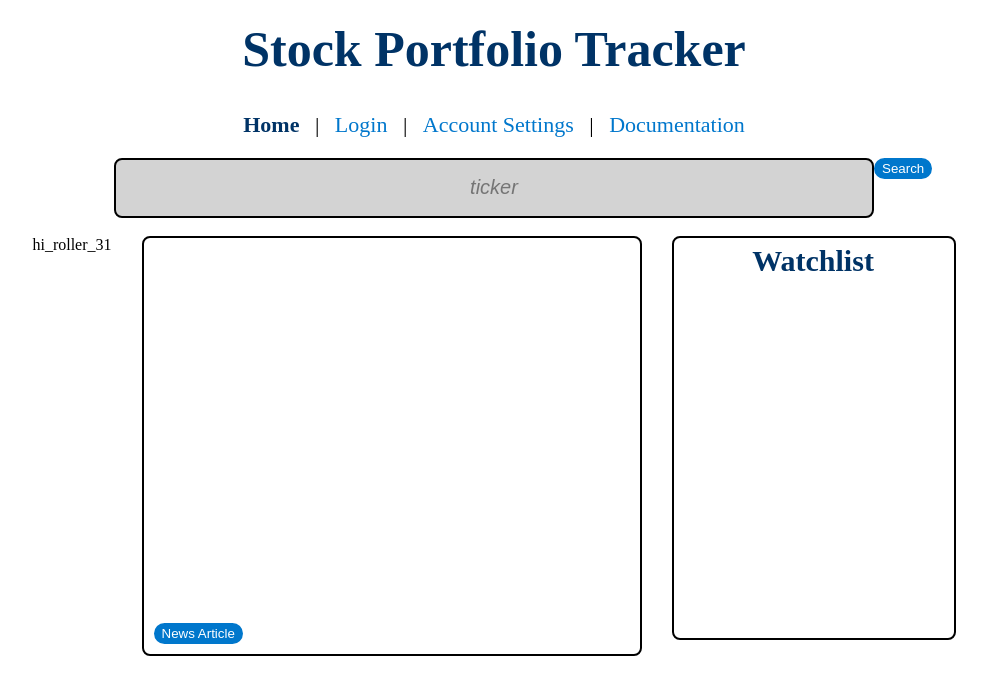
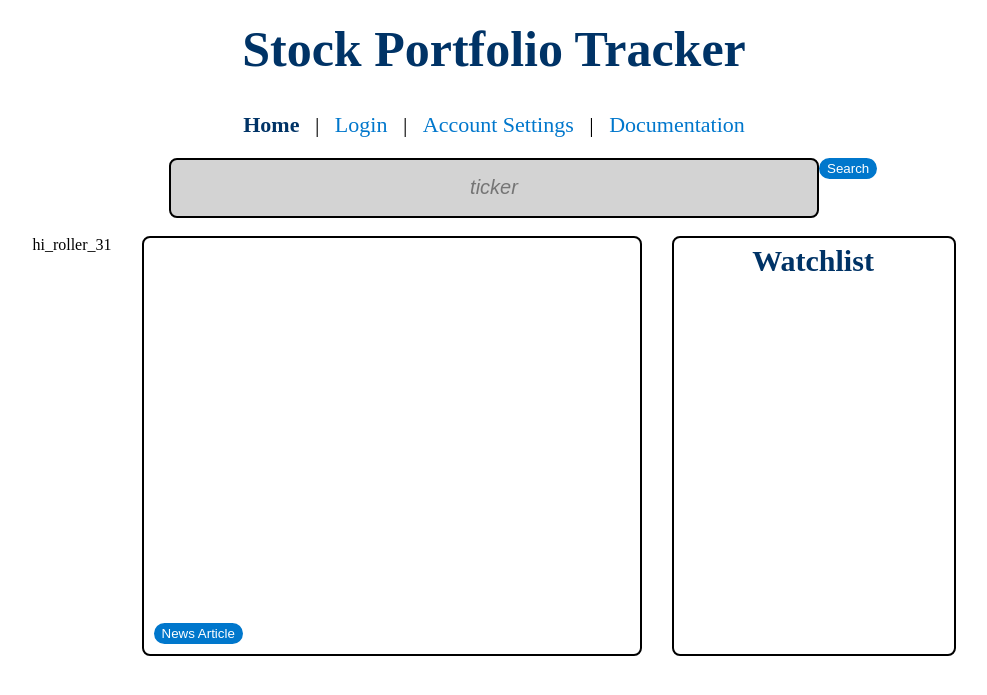
Before and after one commit to shammip/Stock-Portfolio-Tracker, a Flask app: page / in a window 1280 px wide. Shown: the top 695 px of the page, without its empty margins (146-1133 px from the left). Run offline with Flask 3, Linux system fonts and the light colour scheme; some libraries are stand-ins or nearby versions.

Commit message:
format rectangles and stock info

```diff
--- a/static/css/homepage.css
+++ b/static/css/homepage.css
@@ -33,7 +33,7 @@ body {
     overflow-y: auto; /*vertical scroll bar if buttons overflow*/
     overflow-x: hidden; /*any button horizontal overflow hides*/
     width: 280px; /* rectangle width */
-    height: 400px; /* rectangle height */
+    height: 416px; /* rectangle height */
     border: 2px solid black; /* border format */
     border-radius: 8px; /* rounded border */
     font-size: 20px; /* font size */
@@ -84,7 +84,7 @@ body {
 
 /* Search Bar Format */
 input {
-    width: 740px; /* width of search bar */
+    width: 630px; /* width of search bar */
     height: 40px; /* height of search bar */
     background-color: lightgray; /* background color */
     border: 2px solid black; /* border format */
@@ -169,10 +169,12 @@ input {
 #companyTicker {
     margin-bottom: 8px;
     text-align: left;
+    color: #0077cc;
 }
 
 #companyName {
     text-align: left;
+    color: #003366;
 }
 
 #watchlistTitle {
@@ -189,3 +191,9 @@ input {
     color: #003366;
     text-align: center;
 }
+
+.dataLine {
+    margin: 4px 0;
+    font-size: 16px;
+    text-align: left;
+}
```
